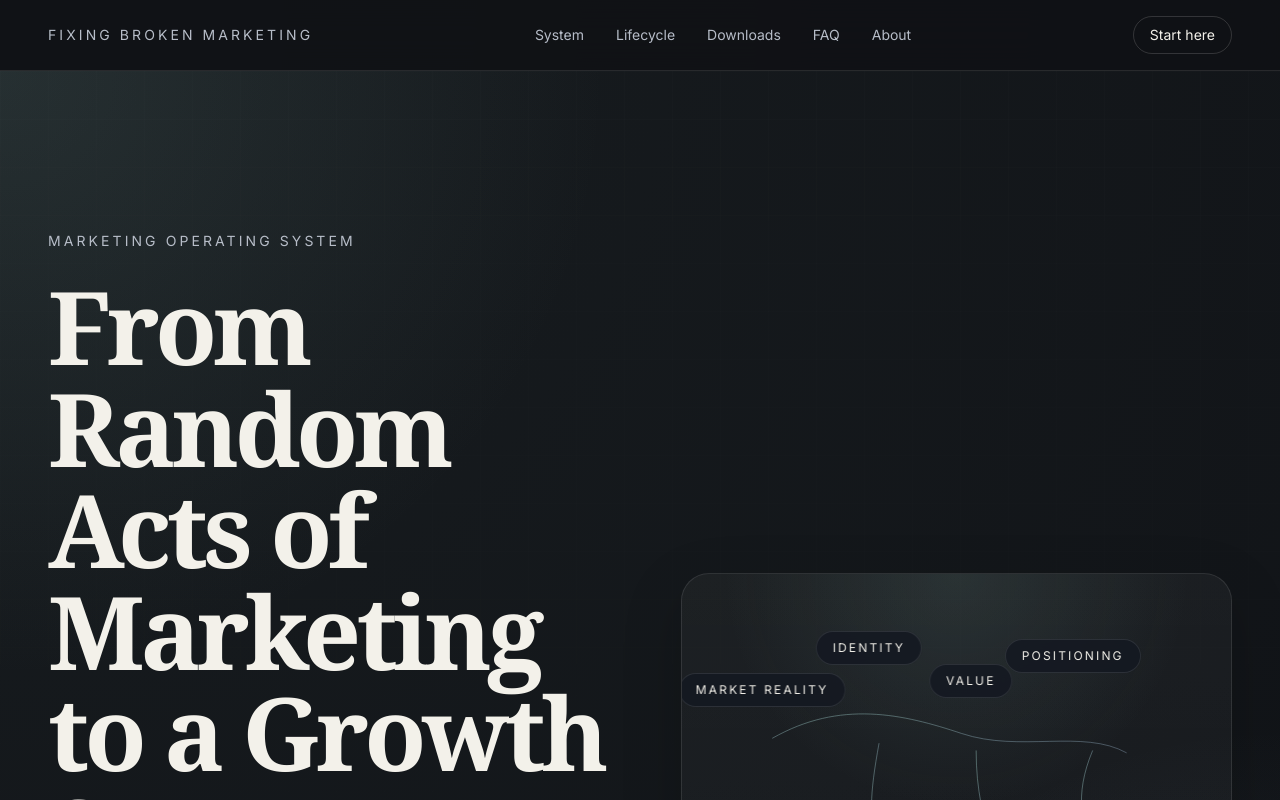
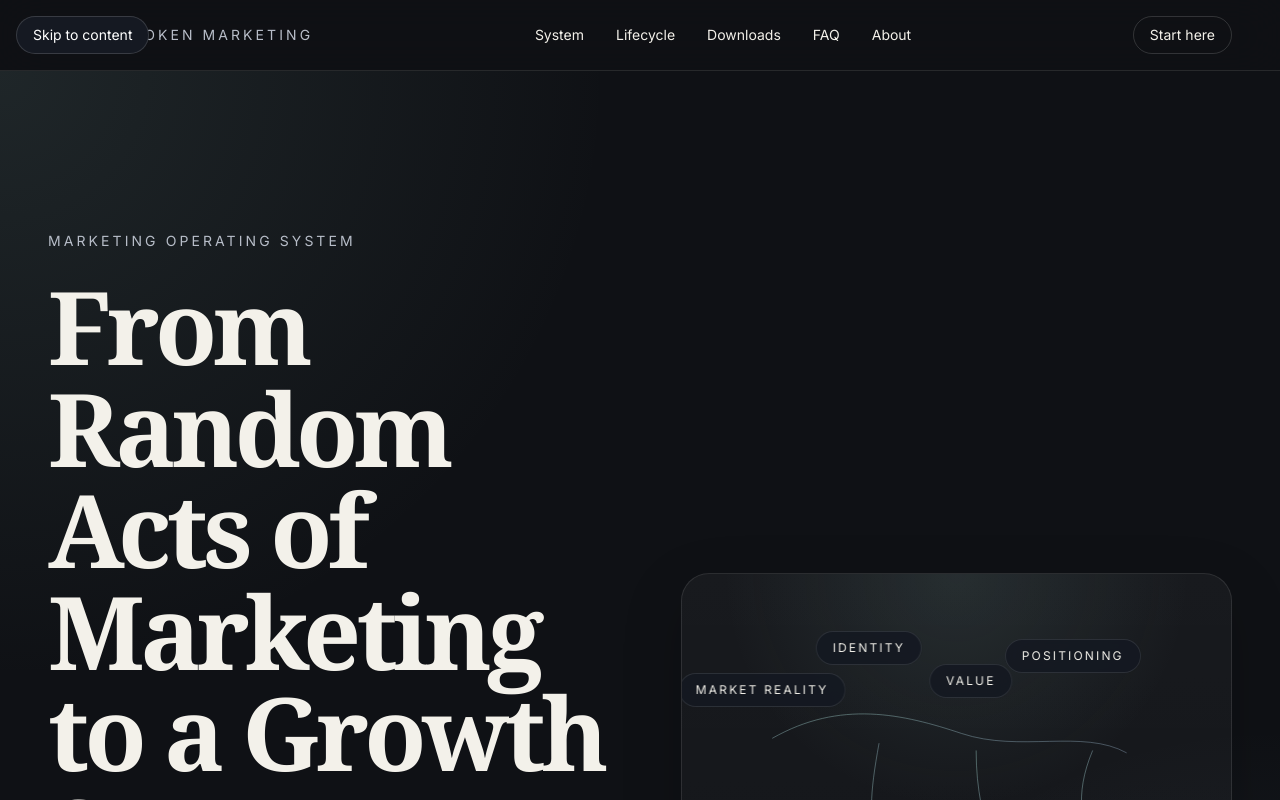
Before and after one commit to futurefi/Verdrae, a Next.js app: page / in a window 1280 px wide. Shown: the top 800 px of the page. Built offline with nearby package versions, Linux system fonts and the light colour scheme.

Commit message:
Update globals.css

```diff
--- a/app/globals.css
+++ b/app/globals.css
@@ -1,89 +1,20 @@
-@tailwind base;
-@tailwind components;
-@tailwind utilities;
+@tailwind base; @tailwind components; @tailwind utilities;
 
-:root {
-  color-scheme: dark;
-}
+/* ———————————- / / Base styles / / ———————————- */ @layer base { html {
+scroll-behavior: smooth; }
 
-html {
-  scroll-behavior: smooth;
-}
+body { @apply bg-canvas text-textPrimary font-body antialiased; }
 
-body {
-  background:
-    radial-gradient(circle at top left, rgba(127, 166, 161, 0.08), transparent 28%),
-    radial-gradient(circle at bottom right, rgba(143, 167, 191, 0.06), transparent 24%),
-    #0f1115;
-  color: #f3f1ea;
-  font-family: var(--font-body), system-ui, sans-serif;
-  -webkit-font-smoothing: antialiased;
-  text-rendering: optimizeLegibility;
-}
+h1, h2, h3, h4, h5, h6 { @apply font-display tracking-tight
+text-textPrimary; }
 
-h1,
-h2,
-h3,
-h4 {
-  font-family: var(--font-display), Georgia, serif;
-  font-feature-settings: 'liga' 1, 'kern' 1;
-}
+p { @apply text-textSecondary; }
 
-::selection {
-  background: rgba(127, 166, 161, 0.28);
-}
+a { @apply text-textPrimary transition-colors duration-200; }
 
-.skip-link {
-  transform: translateY(-4rem);
-  transition: transform 160ms ease;
-}
+a:hover { @apply text-white; } }
 
-.skip-link:focus {
-  transform: translateY(0);
-}
+/* ———————————- / / Utilities / / ———————————- */ @layer utilities {
+.text-balance { text-wrap: balance; }
 
-.surface-grid {
-  position: relative;
-}
-
-.surface-grid::before {
-  content: '';
-  position: absolute;
-  inset: 0;
-  background-image:
-    linear-gradient(rgba(255,255,255,0.06) 1px, transparent 1px),
-    linear-gradient(90deg, rgba(255,255,255,0.06) 1px, transparent 1px);
-  background-size: 48px 48px;
-  opacity: 0.18;
-  pointer-events: none;
-  mask-image: linear-gradient(to bottom, rgba(0,0,0,0.9), transparent 85%);
-}
-
-.hero-noise::after {
-  content: '';
-  position: absolute;
-  inset: 0;
-  opacity: 0.08;
-  background-image:
-    radial-gradient(rgba(255,255,255,0.15) 0.6px, transparent 0.6px);
-  background-size: 16px 16px;
-  pointer-events: none;
-  mix-blend-mode: soft-light;
-}
-
-.prose-balance {
-  text-wrap: balance;
-}
-
-@media (prefers-reduced-motion: reduce) {
-  html {
-    scroll-behavior: auto;
-  }
-
-  *, *::before, *::after {
-    animation-duration: 0.01ms !important;
-    animation-iteration-count: 1 !important;
-    transition-duration: 0.01ms !important;
-    scroll-behavior: auto !important;
-  }
-}
+.content-width { max-width: 65ch; } }
```
